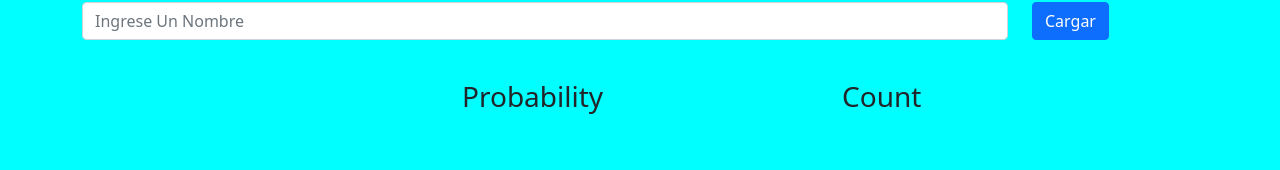
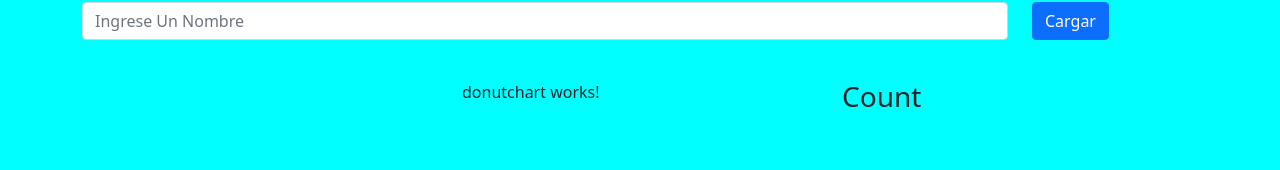
Before and after one commit to ClaudioAlarcon/angular, an Angular app: page /genderize in a window 1280 px wide. Shown: the part 214-384 px from the top of the page. Built offline with nearby package versions, Linux system fonts and the light colour scheme.

Commit message:
donutchart component added

```diff
--- a/src/app/app.module.ts
+++ b/src/app/app.module.ts
@@ -6,13 +6,15 @@ import { AppComponent } from './app.component';
 import { NavbarComponent } from './components/navbar/navbar.component';
 import { FooterComponent } from './components/footer/footer.component';
 import { GenderizeComponent } from './components/exercises/genderize/genderize.component';
+import { DonutchartComponent } from './components/exercises/widgets/donutchart/donutchart.component';
 
 @NgModule({
   declarations: [
     AppComponent,
     NavbarComponent,
     FooterComponent,
-    GenderizeComponent
+    GenderizeComponent,
+    DonutchartComponent
   ],
   imports: [
     BrowserModule,
--- a/src/app/components/exercises/genderize/genderize.component.html
+++ b/src/app/components/exercises/genderize/genderize.component.html
@@ -16,7 +16,7 @@
                 </div>
             </div>
             <div class="col">
-                <h3>Probability</h3>
+                <app-donutchart></app-donutchart>
             </div>
             <div class="col">
                 <h3>Count</h3>
--- /dev/null
+++ b/src/app/components/exercises/widgets/donutchart/donutchart.component.html
@@ -0,0 +1 @@
+<p>donutchart works!</p>
--- /dev/null
+++ b/src/app/components/exercises/widgets/donutchart/donutchart.component.ts
@@ -0,0 +1,15 @@
+import { Component, OnInit } from '@angular/core';
+
+@Component({
+  selector: 'app-donutchart',
+  templateUrl: './donutchart.component.html',
+  styleUrls: ['./donutchart.component.css']
+})
+export class DonutchartComponent implements OnInit {
+
+  constructor() { }
+
+  ngOnInit(): void {
+  }
+
+}
```
Also changed, not shown: src/app/components/exercises/widgets/donutchart/donutchart.component.css (added), 1 other file (tests, documents, lock files or other folders).
